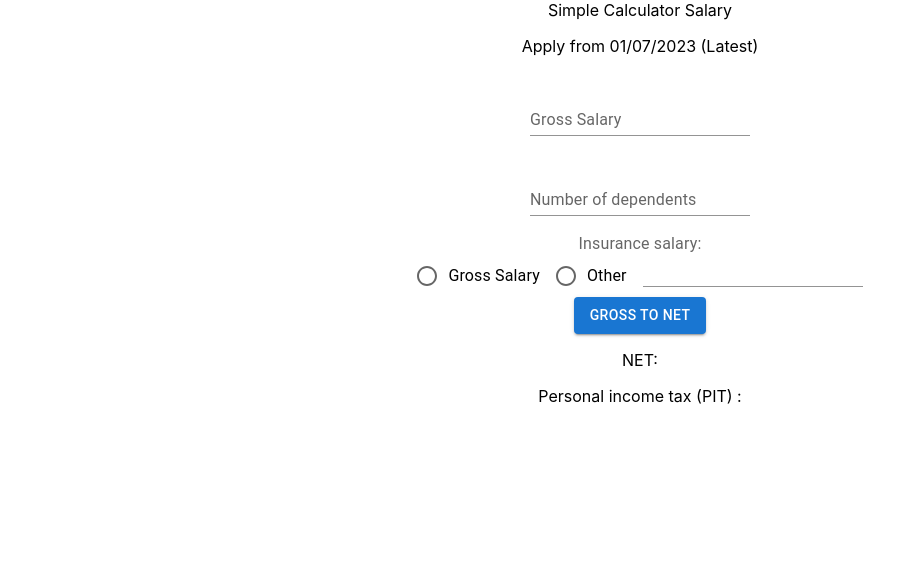
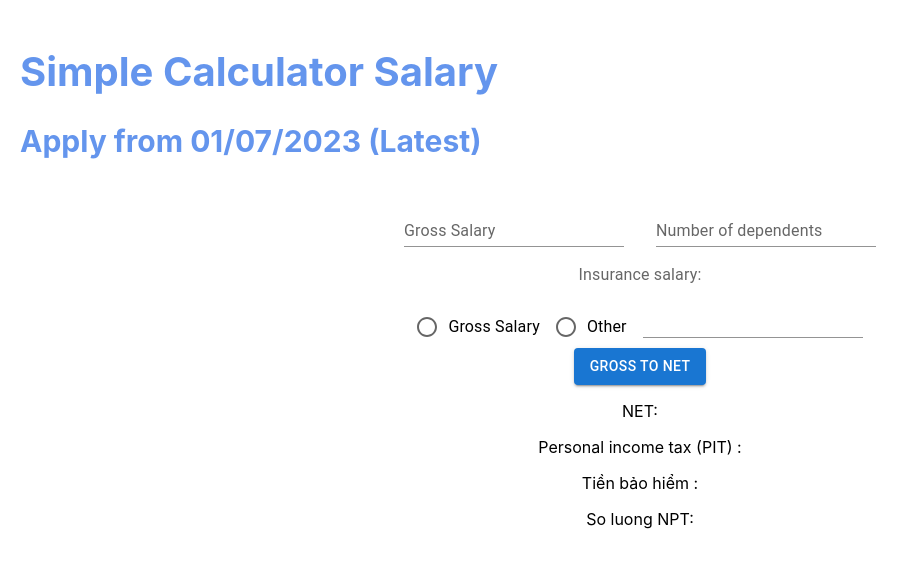
Before and after one commit to lientran1990/net-gross-calculation, a React (Create React App) app: page / in a window 1280 px wide. Shown: the top 568 px of the page, without its empty margins (0-918 px from the left). Built offline with nearby package versions, Linux system fonts and the light colour scheme.

Commit message:
feat: update dependent of person

```diff
--- a/src/App.css
+++ b/src/App.css
@@ -1,8 +1,19 @@
 .App {
   text-align: center;
+  padding: 20px;
+}
+h1 {
+  text-align: left;
+  font-size: 40px;
+  color: cornflowerblue;
+}
+h2 {
+  text-align: left;
+  font-size: 30px;
+  color: cornflowerblue;
 }
 
-.App-logo {
+/* .App-logo {
   height: 40vmin;
   pointer-events: none;
 }
@@ -35,4 +46,4 @@
   to {
     transform: rotate(360deg);
   }
-}
+} */
--- a/src/App.js
+++ b/src/App.js
@@ -9,7 +9,6 @@ import RadioGroup from "@mui/material/RadioGroup";
 import FormControlLabel from "@mui/material/FormControlLabel";
 import FormControl from "@mui/material/FormControl";
 import FormLabel from "@mui/material/FormLabel";
-import { blue } from "@mui/material/colors";
 
 function luongdongbaohiem(grossSalary) {
   var luongcoso = 1800000;
@@ -18,7 +17,7 @@ function luongdongbaohiem(grossSalary) {
   if (grossSalary >= luongtoithieuvung && grossSalary <= 20 * luongcoso) {
     return grossSalary;
   } else if (grossSalary < luongtoithieuvung) {
-    return luongtoithieuvung;
+    return 0;
   } else {
     return luongcoso * 20;
   }
@@ -48,31 +47,30 @@ function App() {
   const [grossSalary, setGrossSalary] = useState("");
   const [result, setResult] = useState("");
   const [tax, setTax] = useState("");
+  const [tienbaohiem, setTienbaohiem] = useState("");
+  const [soluongNPT, setSoluongNPT] = useState("");
 
   const handleClick = (event) => {
     const gtgc = 11000000;
+    var nguoiPhuThuoc = 4400000 * soluongNPT;
     var tienbaohiemXHYT = (luongdongbaohiem(grossSalary) * 9.5) / 100;
     var tienbaohiemTN = grossSalary / 100;
     var tienbaohiem = tienbaohiemTN + tienbaohiemXHYT;
     var TNTT = grossSalary - tienbaohiem;
-    var TNCT = grossSalary - tienbaohiem - gtgc;
+    var TNCT = grossSalary - tienbaohiem - gtgc - nguoiPhuThuoc;
     var tienThue = thueTNCN(TNCT);
 
-    // const formatter = new Intl.NumberFormat("en-US", {
-    //   style: "currency",
-    //   currency: "VND",
-    //   //minimumFractionDigits: 0, // (this suffices for whole numbers, but will print 2500.10 as $2,500.1)
-    //   //maximumFractionDigits: 0, // (causes 2500.99 to be printed as $2,501)
-    // });
-
     setResult((TNTT - tienThue).toLocaleString("en-US"));
+    setTienbaohiem(tienbaohiem.toLocaleString("en-US"));
     setTax(tienThue.toLocaleString("en-US"));
+    setSoluongNPT(soluongNPT);
   };
 
   return (
-    <div className="App" style={{ backgroundColor: "graylight" }}>
-      <h>Simple Calculator Salary</h>
-      <p>Apply from 01/07/2023 (Latest) </p>
+    <div className="App">
+      <h1>Simple Calculator Salary</h1>
+      <h2>Apply from 01/07/2023 (Latest) </h2>
+      <div>
         <NumericFormat
           displayType="input"
           style={{ margin: 1 + "rem" }}
@@ -85,7 +83,7 @@ function App() {
           variant="standard"
           customInput={TextField}
         />
-      <br />
+
         <NumericFormat
           style={{ margin: 1 + "rem" }}
           id="standard-basic"
@@ -93,12 +91,16 @@ function App() {
           variant="standard"
           thousandSeparator
           customInput={TextField}
+          value={soluongNPT}
+          onChange={(e) => setSoluongNPT(e.target.value)}
         />
-      <br />
+      </div>
+
       <FormControl>
         <FormLabel id="demo-row-radio-buttons-group-label">
           Insurance salary:
         </FormLabel>
+        <br />
         <RadioGroup
           row
           aria-labelledby="demo-row-radio-buttons-group-label"
@@ -117,6 +119,7 @@ function App() {
           />
         </RadioGroup>
       </FormControl>
+
       <br />
       <Button variant="contained" onClick={handleClick}>
         Gross to Net
@@ -124,6 +127,8 @@ function App() {
       <p>NET: {result} </p>
       <p></p>
       <p>Personal income tax (PIT) : {tax} </p>
+      <p>Tiền bảo hiểm : {tienbaohiem}</p>
+      <p>So luong NPT: {soluongNPT}</p>
     </div>
   );
 }
```
Also changed, not shown: package.json (+7 -1 lines), 1 other file (tests, documents, lock files or other folders). Lines whose indentation alone changed are shown as unchanged.
